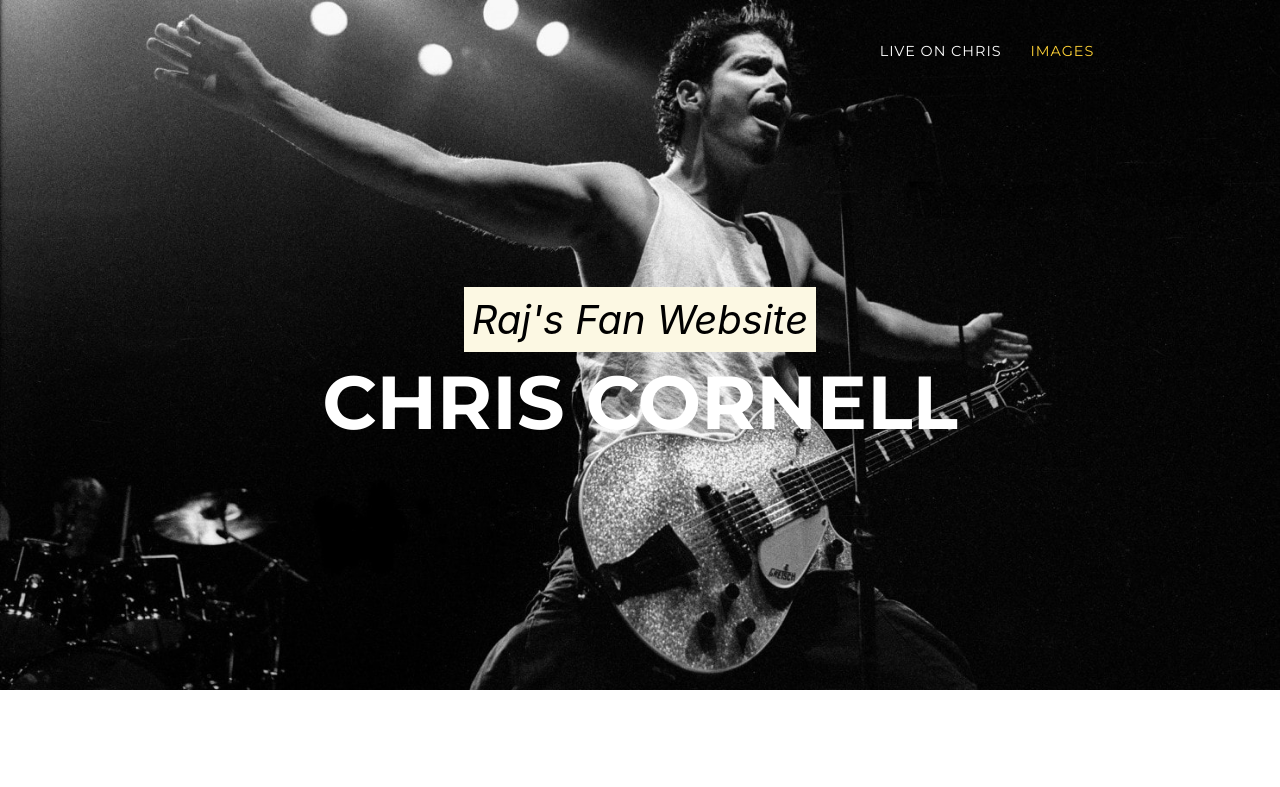
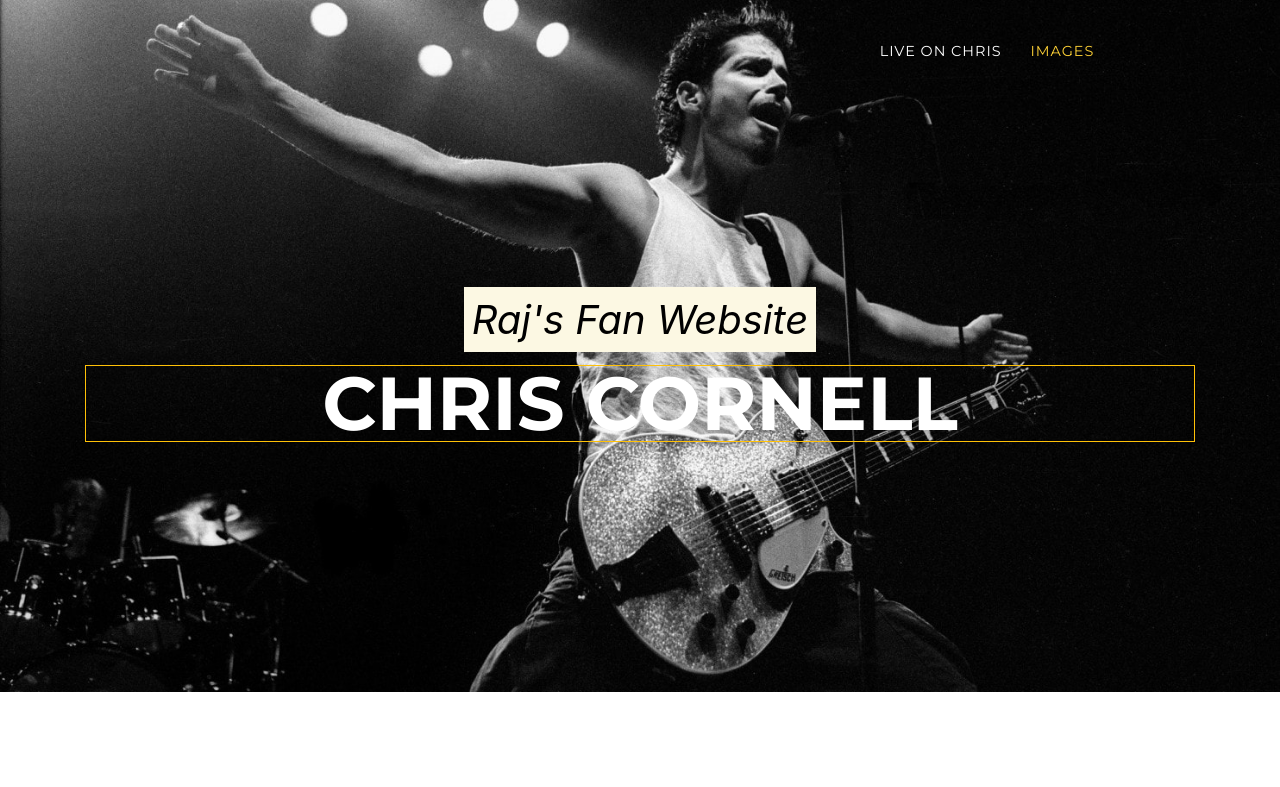
Before and after one commit to kevindRuby/chris_cornell, a website with bundled scripts: page index.html in a window 1280 px wide. Shown: the top 787 px of the page. Built offline with nearby package versions, Linux system fonts and the light colour scheme; no server answers; a web font is replaced by a local one.

Commit message:
edit Chris cornell title color border

```diff
--- a/index.html
+++ b/index.html
@@ -62,7 +62,7 @@
     <div class="container">
       <div class="intro-text">
         <div class="intro-lead-in"><mark>Raj's Fan Website</mark></div>
-        <div class="intro-heading text-uppercase">Chris Cornell</div>
+        <div class="intro-heading text-uppercase border border-warning">Chris Cornell</div>
 
       </div>
     </div>
```
